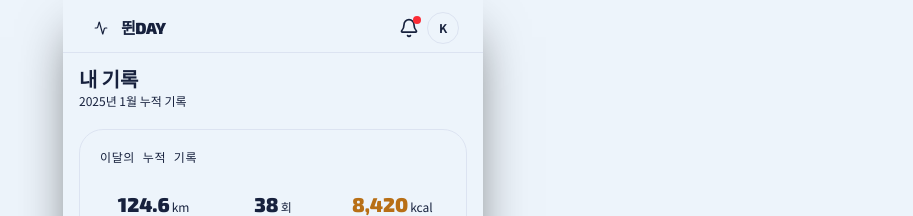
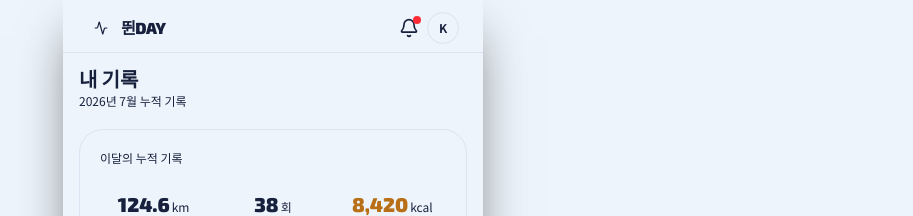
Before and after one commit to codeverse-pbl-team02/co-creation, a React (Vite) app: page / in a window 1280 px wide. Both pictures are taken after a click on the button "기록". Shown: the top 216 px of the page, without its empty margins (367-1280 px from the left). Built offline with nearby package versions, Linux system fonts and the light colour scheme.

Commit message:
기록 탭 : 글자체 수정 및 날짜 수정

```diff
--- a/src/app/App.tsx
+++ b/src/app/App.tsx
@@ -76,7 +76,7 @@ export default function App() {
               {homeCourseFlow ? <>코스 탐색</> : activeTab === "홈" ? <>안녕하세요, 김러너님 👋</> : activeTab === "코스" ? <>코스 탐색</> : activeTab === "기록" ? <>내 기록</> : activeTab === "혜택" ? <>동백전 · 혜택</> : <>ESG 챌린지</>}
             </h1>
             <p className="text-xs text-muted-foreground">
-              {homeCourseFlow ? "AI가 최적 코스를 추천해드려요" : activeTab === "홈" ? "강서구 명지동 · 맑음 18°C" : activeTab === "코스" ? "AI가 최적 코스를 추천해드려요" : activeTab === "기록" ? "2025년 1월 누적 기록" : activeTab === "혜택" ? "러닝 완주로 적립한 혜택" : "함께 만드는 더 나은 부산"}
+              {homeCourseFlow ? "AI가 최적 코스를 추천해드려요" : activeTab === "홈" ? "강서구 명지동 · 맑음 18°C" : activeTab === "코스" ? "AI가 최적 코스를 추천해드려요" : activeTab === "기록" ? "2026년 7월 누적 기록" : activeTab === "혜택" ? "러닝 완주로 적립한 혜택" : "함께 만드는 더 나은 부산"}
             </p>
           </div>
           {activeTab === "홈" && !homeCourseFlow && (
--- a/src/app/screens/RecordScreen.tsx
+++ b/src/app/screens/RecordScreen.tsx
@@ -19,7 +19,7 @@ export function RecordScreen() {
     <div className="flex flex-col gap-4 pb-4">
       {/* Summary card */}
       <div className="mx-4 mt-2 bg-card border border-border rounded-3xl p-5">
-        <p className="text-xs text-muted-foreground mb-3 font-mono uppercase tracking-wider">이달의 누적 기록</p>
+        <p className="text-xs text-muted-foreground mb-3">이달의 누적 기록</p>
         <div className="grid grid-cols-3 gap-3 mb-4">
           {[
             { val: "124.6", unit: "km", label: "총 거리", color: "text-primary" },
@@ -102,7 +102,7 @@ export function RecordScreen() {
                 <div key={label} className={`flex flex-col items-center p-4 rounded-2xl border text-center transition-all ${earned ? "bg-[#F7D66C]/20 border-[#F7D66C]/50" : "bg-muted/10 border-border opacity-40"}`}>
                   <span className="text-3xl mb-2">{icon}</span>
                   <span className="text-xs text-foreground leading-tight">{label}</span>
-                  {earned && <span className="text-xs text-[#D7A72E] mt-1 font-mono">획득!</span>}
+                  {earned && <span className="text-xs text-[#D7A72E] mt-1 font-mono font-bold">획득!</span>}
                 </div>
               ))}
             </div>
@@ -119,7 +119,7 @@ export function RecordScreen() {
           <div className="bg-card border border-border rounded-3xl p-4">
             <div className="flex items-center justify-between mb-4">
               <span className="font-bold text-sm text-foreground">월간 챌린지 랭킹</span>
-              <span className="text-xs font-mono text-muted-foreground">2025년 1월</span>
+              <span className="text-xs font-mono text-muted-foreground">2026년 7월</span>
             </div>
             {[
               { rank: 1, name: "강지훈", sub: "마루와 함께", dist: "312km", badge: "🥇" },
```
